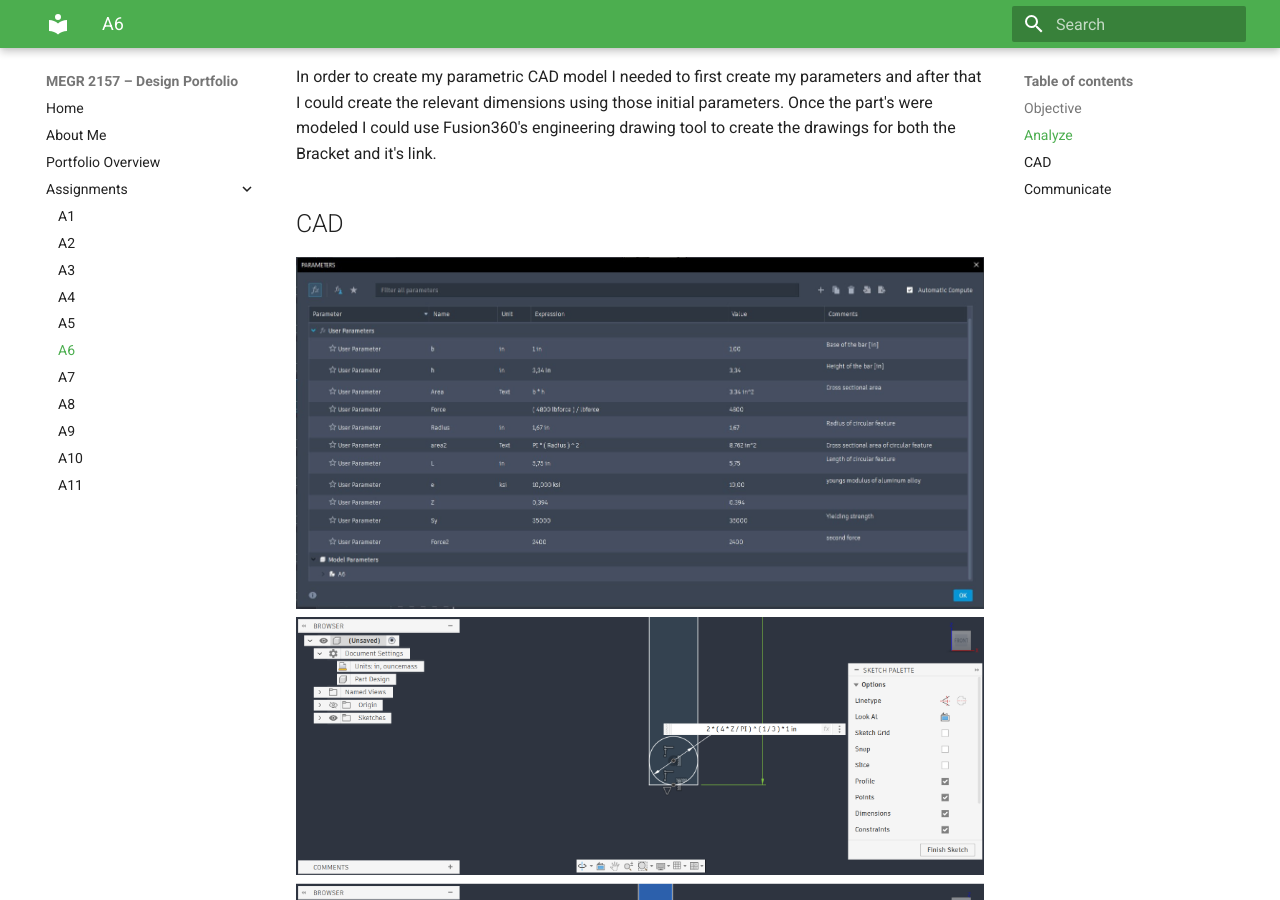
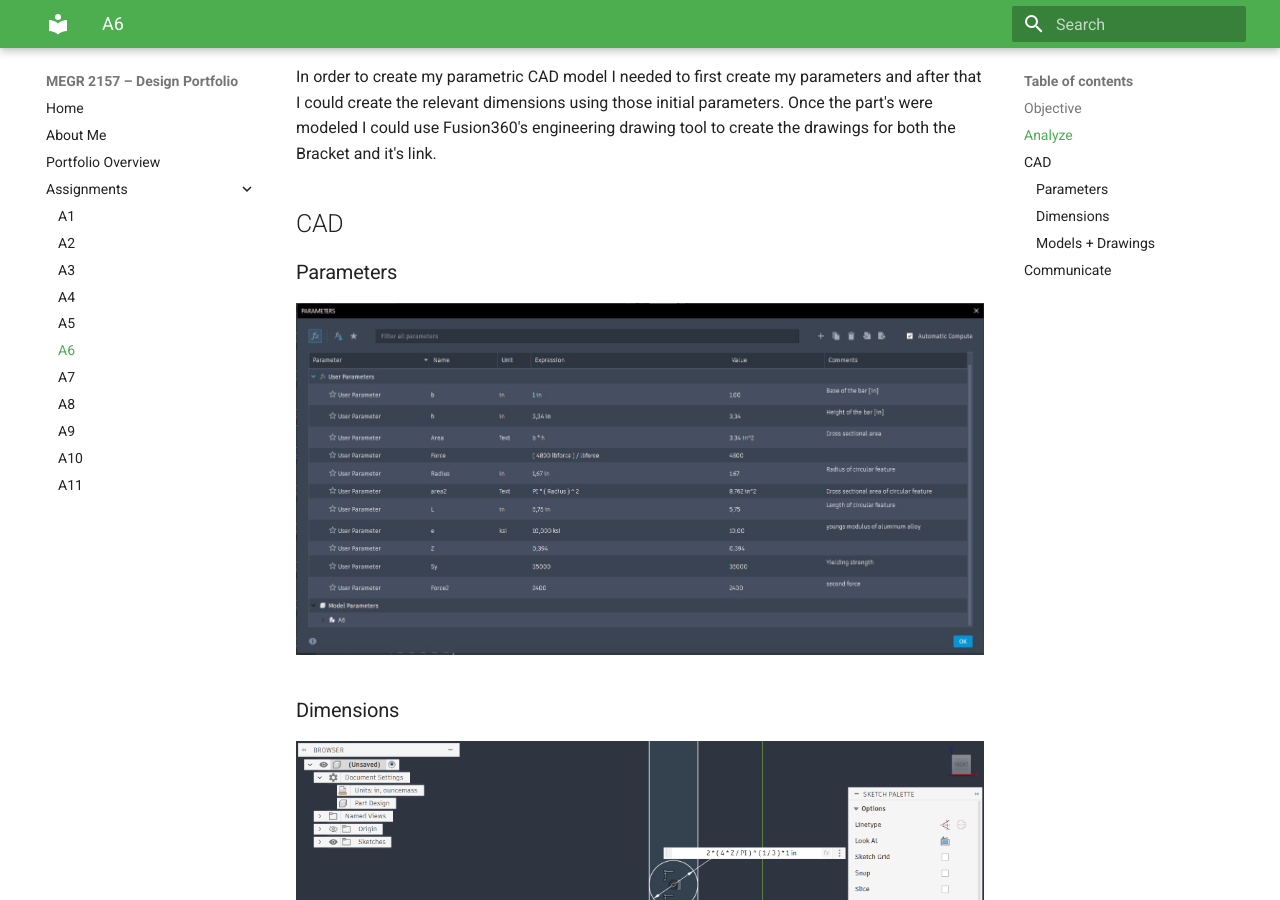
Before and after one commit to pklauser-cyber/design-projects-portfolio, an MkDocs documentation site: the page built from docs/assignments/A06/index.md, in a window 1280 px wide and 900 px high, scrolled down 360 px. Built offline with MkDocs 1.6.1 and Material for MkDocs 9.7.7, drawn with Linux system fonts in a browser that asks for light colours.

Commit message:
Update index.md

```diff
--- a/docs/assignments/A06/index.md
+++ b/docs/assignments/A06/index.md
@@ -8,11 +8,14 @@ In order to create my parametric CAD model I needed to first create my parameter
 
 
 ## CAD
+### Parameters
 ![Screenshot1](Parameters.jpg)
+### Dimensions
 ![Screenshot2](Dimension1.png)
 ![Screenshot3](Dimension2.png)
 ![Screenshot4](Dimension3.png)
 ![Screenshot5](H4.png)
+### Models + Drawings
 ![Screenshot6](Bracket.jpg)
 ![Screenshot7](BracketDrawing.jpg)
 ![Screenshot8](Link.jpg)
```
